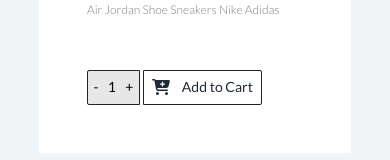
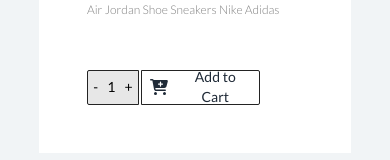
Before and after one commit to MUdugbesi/selah_shopping_app, a React (Vite) app: page /air_jordan in a window 390 px wide. Shown: the part 887-1047 px from the top of the page. Built offline with nearby package versions, Linux system fonts and the light colour scheme; a web font is replaced by a local one.

Commit message:
filter btn

```diff
--- a/src/pages/Details.jsx
+++ b/src/pages/Details.jsx
@@ -50,7 +50,7 @@
             </p>
 
 
-            <div className='w-[80%] lg:w-[60%] mx-auto h-[auto] grid md:grid-cols-2 mb-[20px] bg-white p-10'>
+            <div className='w-[80%] lg:w-[60%] mx-auto h-auto grid grid-cols-1 md:grid-cols-2 mb-[20px] bg-white p-10'>
                 <div className='flex justify-center items-center'>
                     <img src={detail.img} className='w-[455px] h-[389px] mx-auto object-contain object-center lg:drop-shadow-[0_40px_30px_#0007] drop-shadow-[0_20px_20px_#0007]' />
                 </div>
--- a/src/pages/Home.jsx
+++ b/src/pages/Home.jsx
@@ -53,16 +53,16 @@
                 <p onClick={() => handleFilterFunction('unisex')} className={`hover:font-[600]`}>UNISEX</p>
 
             </div>
-            <div className='w-[60%] flex flex-col md:hidden mt-14 mb-14 h-auto mx-auto justify-center items-center hover:cursor-pointer font-ibm-plex-sans font-[600] text-[#0000007b]'>
+            <div className='w-[60%] flex flex-col md:hidden mt-14 mb-14 h-auto mx-auto justify-center items-center hover:cursor-pointer font-ibm-plex-sans font-[400] text-[#000000c3]'>
                 <div className='flex w-[100%] justify-evenly items-center pb-3'>
-                    <Link onClick={handleAll} >ALL</Link>
-                    <Link onClick={() => handleFilterFunction('male')}>MALE</Link>
-                    <Link onClick={() => handleFilterFunction('female')}>FEMALE</Link>
+                    <Link onClick={handleAll} className={`hover:font-[600] font-[900]`}>ALL</Link>
+                    <Link onClick={() => handleFilterFunction('male')} className={`hover:font-[600]`}>MALE</Link>
+                    <Link onClick={() => handleFilterFunction('female')} className={`hover:font-[600]`}>FEMALE</Link>
                     {!toggleOther ? <MdKeyboardArrowDown width={20} className='hover' onClick={handleOthersDisplay} /> : <MdKeyboardArrowUp width={20} className='hover' onClick={handleOthersDisplay} />}
                 </div>
                 <div className={`${toggleOther ? 'flex w-[100%] justify-evenly items-center' : 'hidden'}`}>
-                    <Link onClick={() => handleFilterFunction('accessories')} className='opacity-100'>ACCESSORIES</Link>
-                    <Link onClick={() => handleFilterFunction('unisex')}>UNISEX</Link>
+                    <Link onClick={() => handleFilterFunction('accessories')} className={`hover:font-[600]`}>ACCESSORIES</Link>
+                    <Link onClick={() => handleFilterFunction('unisex')} className={`hover:font-[600]`}>UNISEX</Link>
                 </div>
             </div>
 
```
